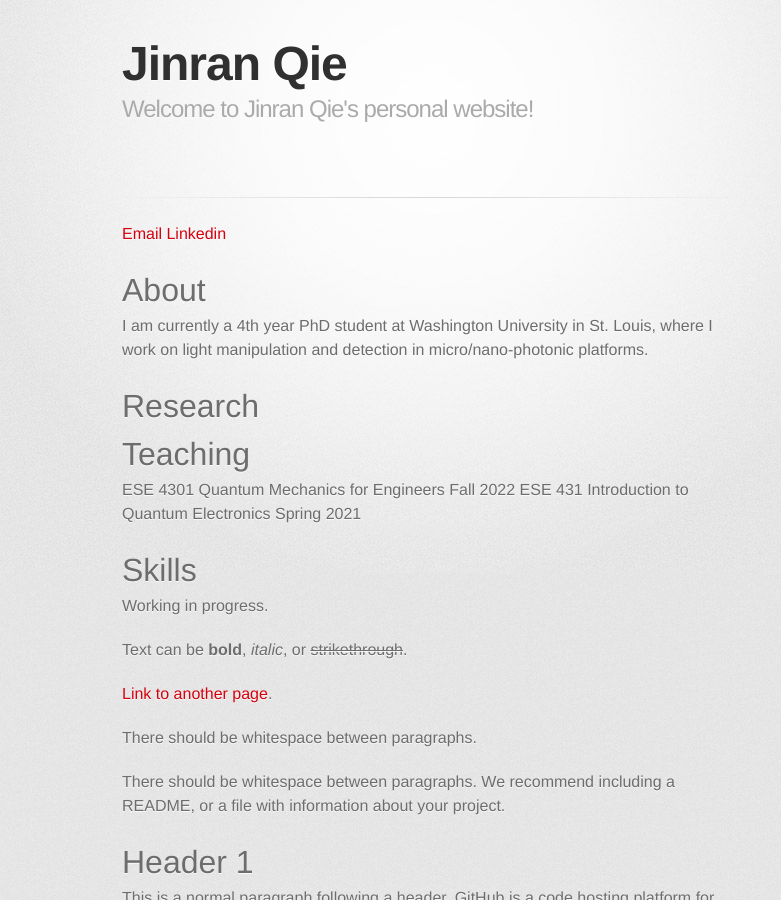
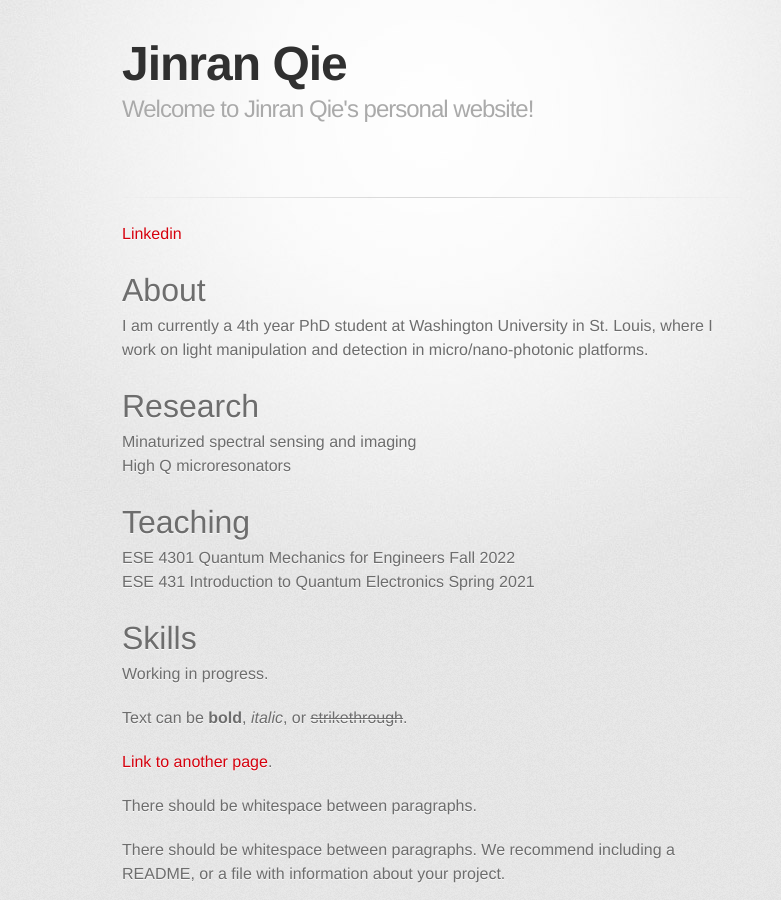
Before and after one commit to JRQie/JRQie.github.io, a Jekyll site: the page built from index.md, in a window 1280 px wide and 900 px high. Shown: the whole window, without its empty margins (208-989 px from the left). Built offline with Jekyll 4.4.1, drawn with Linux system fonts in a browser that asks for light colours; some web fonts are replaced.

Commit message:
Update index.md

```diff
--- a/index.md
+++ b/index.md
@@ -2,15 +2,14 @@
 layout: default
 ---
 
-[Email](jinranqie@gmail.com)
 [Linkedin](https://www.linkedin.com/in/jrqie/)
-
 
 # About
 I am currently a 4th year PhD student at Washington University in St. Louis, where I work on light manipulation and detection in micro/nano-photonic platforms.
 
 # Research
-
+Minaturized spectral sensing and imaging
+High Q microresonators
 
 # Teaching
 ESE 4301 Quantum Mechanics for Engineers  Fall 2022
```
